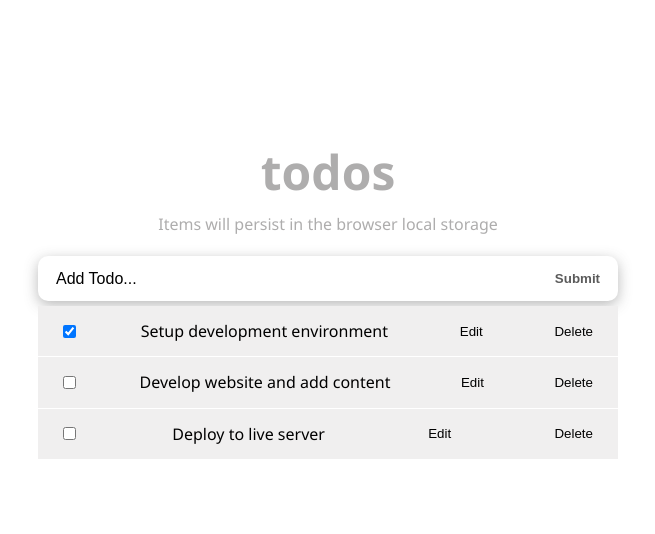
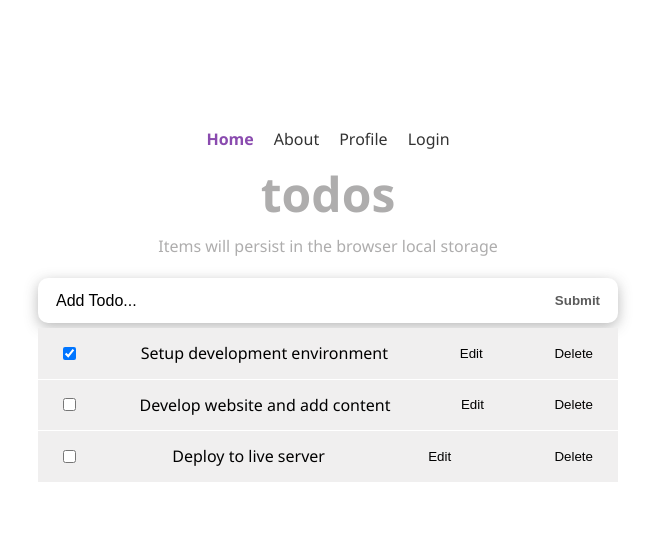
Before and after one commit to anthonymr/react-todo-app, a React app: page / in a window 1280 px wide. Shown: the whole page, without its empty margins (312-967 px from the left). Built offline with nearby package versions, Linux system fonts and the light colour scheme.

Commit message:
Add router

```diff
--- a/package.json
+++ b/package.json
@@ -10,6 +10,7 @@
     "prop-types": "^15.8.1",
     "react": "^18.2.0",
     "react-dom": "^18.2.0",
+    "react-router-dom": "^6.8.1",
     "react-scripts": "5.0.1",
     "uuid": "^9.0.0",
     "web-vitals": "^2.1.4"
--- /dev/null
+++ b/src/components/Layout.js
@@ -0,0 +1,12 @@
+import Navbar from './Navbar';
+import { Outlet } from 'react-router-dom';
+
+const Layout = () => {
+  return (
+    <div className="wrapper">
+      <Navbar />
+      <Outlet />
+    </div>
+  );
+};
+export default Layout;
--- /dev/null
+++ b/src/components/Navbar.js
@@ -0,0 +1,29 @@
+import { NavLink } from "react-router-dom";
+
+const Navbar = () => {
+    const links = [
+        { path: '/', text: 'Home' },
+        { path: 'about', text: 'About' },
+        { path: 'profile', text: 'Profile' },
+        { path: 'login', text: 'Login' },
+    ];
+    return (
+        <nav className="navbar">
+            <ul>
+                {links.map((link) => {
+                    return (
+                        <li key={link.text}>
+                            <NavLink
+                                to={link.path}
+                                className={({ isActive }) =>
+                                    isActive ? 'active__class' : undefined
+                                }
+                            >{link.text}</NavLink>
+                        </li>
+                    );
+                })}
+            </ul>
+        </nav>
+    );
+};
+export default Navbar;
--- a/src/components/TodoApp.js
+++ b/src/components/TodoApp.js
@@ -1,15 +1,23 @@
-import Header from './Header';
-import TodosLogic from './TodosLogic';
+import { Routes, Route } from 'react-router-dom';
 
-function TodoApp() {
-    return (
-    <div className="wrapper">
-      <div className="todos">
-        <Header />
-        <TodosLogic />
-      </div>
-    </div>
-    );
-  }
+import Home from '../routes/Home';
+import About from '../routes/About';
+import Login from '../routes/Login';
+import Profile from '../routes/Profile';
+import NotMatch from '../routes/NotMatch';
+import Layout from '../components/Layout';
 
-  export default TodoApp;
+const TodoApp = () => {
+  return (
+    <Routes>
+      <Route path="/" element={<Layout />}>
+        <Route index element={<Home />} />
+        <Route path="about" element={<About />} />
+        <Route path="login" element={<Login />} />
+        <Route path="profile" element={<Profile />} />
+        <Route path="*" element={<NotMatch />} />
+      </Route>
+    </Routes>
+  );
+};
+export default TodoApp;
--- a/src/index.js
+++ b/src/index.js
@@ -1,11 +1,14 @@
 import React from 'react';
 import ReactDOM from 'react-dom/client';
+import { BrowserRouter } from 'react-router-dom';
 import App from './components/App';
 import './styles/app.css';
 
 const root = ReactDOM.createRoot(document.getElementById('root'));
 root.render(
   <React.StrictMode>
-    <App />
+    <BrowserRouter>
+      <App />
+    </BrowserRouter>
   </React.StrictMode>,
 );
--- /dev/null
+++ b/src/routes/About.js
@@ -0,0 +1,4 @@
+const About = () => {
+    return <div>About content</div>;
+  };
+  export default About;
--- /dev/null
+++ b/src/routes/Home.js
@@ -0,0 +1,13 @@
+import Header from '../components/Header';
+import TodosLogic from '../components/TodosLogic';
+
+function TodoApp() {
+    return (
+      <div className="todos">
+        <Header />
+        <TodosLogic />
+      </div>
+    );
+  }
+
+  export default TodoApp;
--- /dev/null
+++ b/src/routes/Login.js
@@ -0,0 +1,4 @@
+const Login = () => {
+    return <div>Login page</div>;
+  };
+  export default Login;
--- /dev/null
+++ b/src/routes/NotMatch.js
@@ -0,0 +1,8 @@
+const NotMatch = () => {
+    return (
+      <div>
+        <p>Not found!</p>
+      </div>
+    );
+  };
+  export default NotMatch;
--- /dev/null
+++ b/src/routes/Profile.js
@@ -0,0 +1,4 @@
+const Profile = () => {
+    return <div>Profile page</div>;
+  };
+  export default Profile;
--- a/src/styles/App.css
+++ b/src/styles/App.css
@@ -73,3 +73,21 @@ header {
     color: #aeadad;
     text-align: center;
 }
+
+a {
+    color: #333;
+    text-decoration: none;
+}
+
+.active__class {
+    color: #8a4baf;
+    font-weight: 600;
+}
+
+.navbar > ul {
+    display: flex;
+    list-style: none;
+    gap: 20px;
+    width: 100%;
+    justify-content: center;
+}
```
Also changed, not shown: 1 other file.
